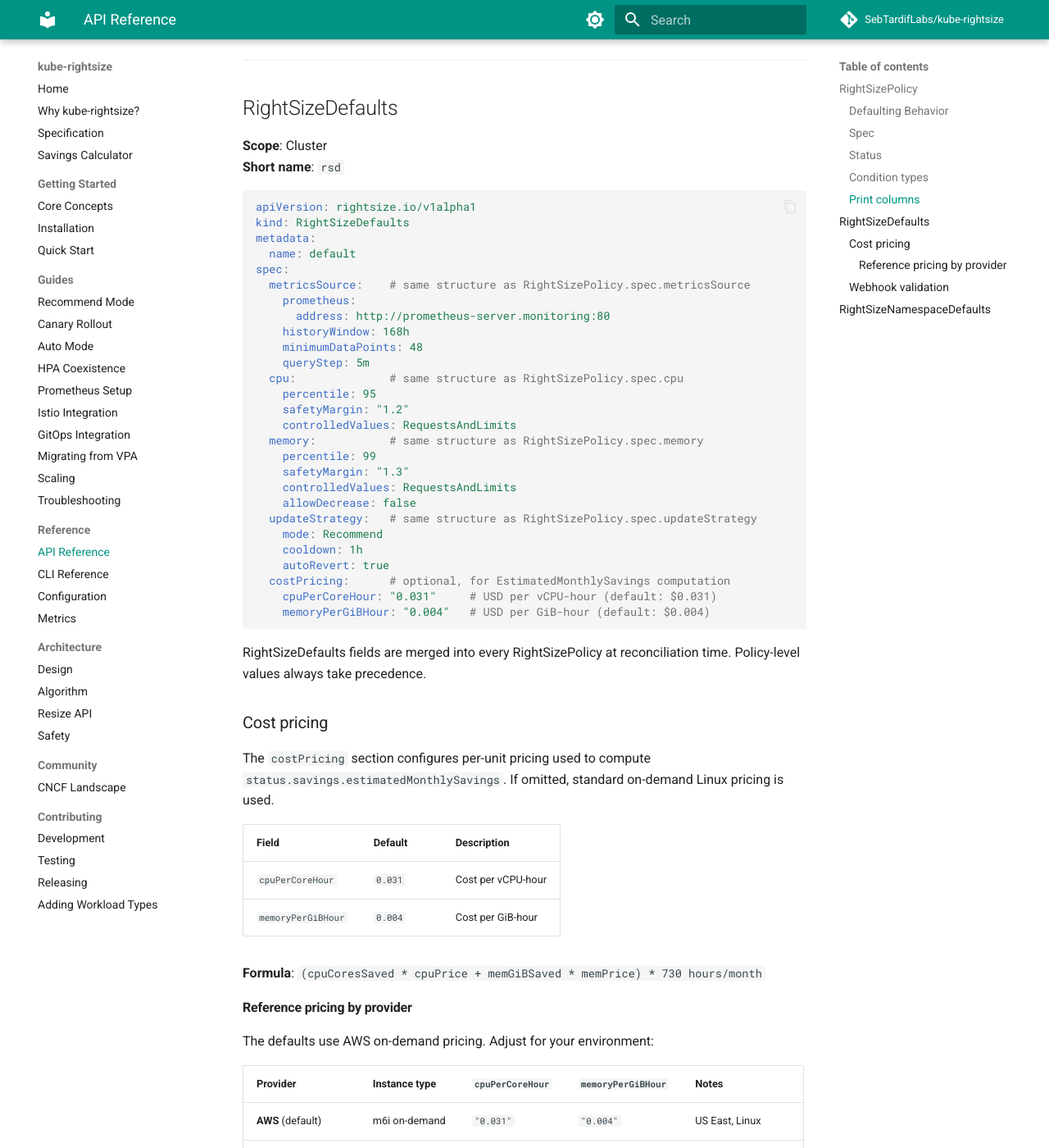
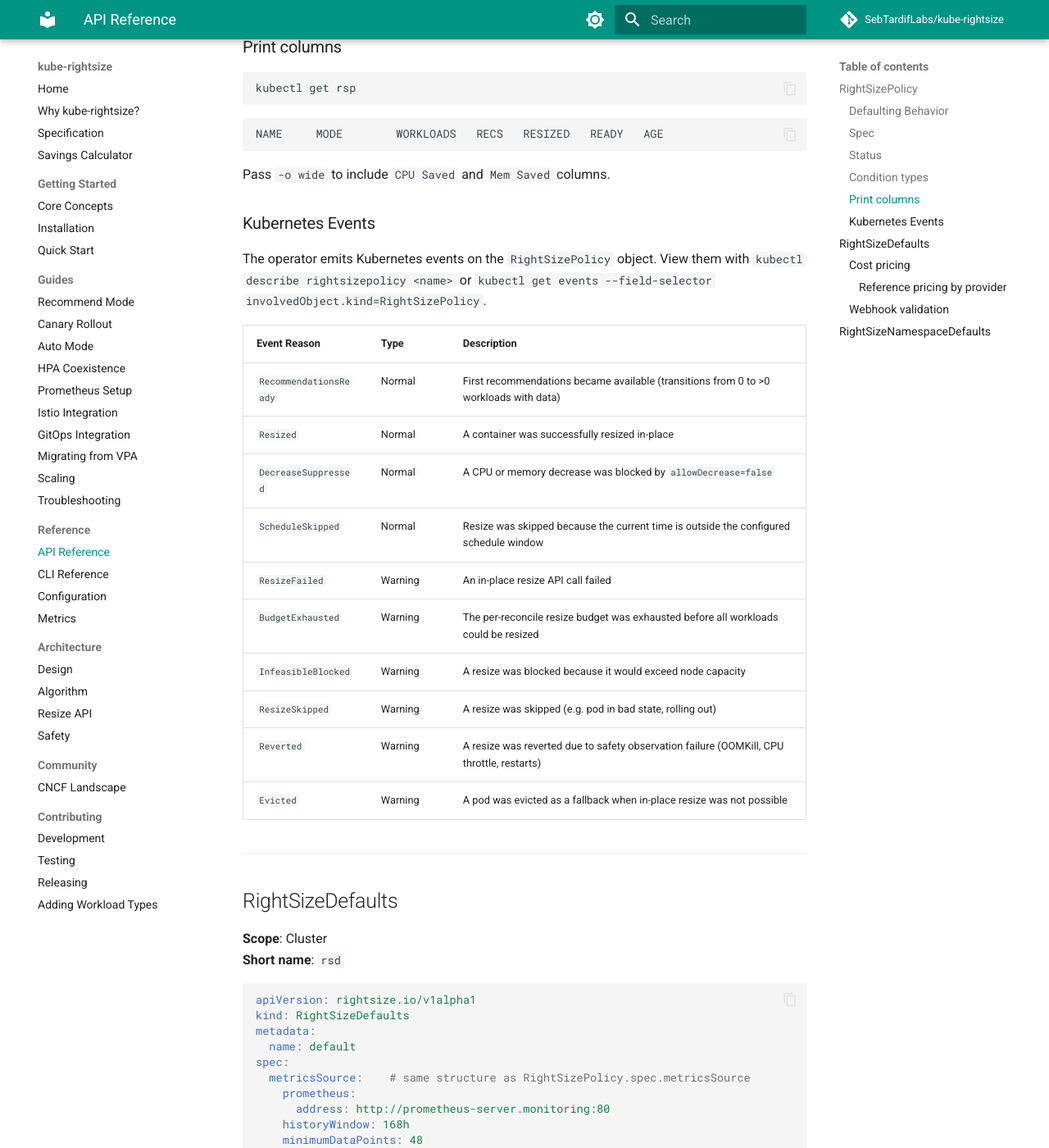
Before and after one commit to attune-io/attune, an MkDocs documentation site: the page built from docs/reference/api.md, in a window 1280 px wide and 1400 px high, scrolled down 4892 px. Shown: the whole window at 82% size. Built offline with MkDocs 1.6.1 and Material for MkDocs 9.7.7, drawn with Linux system fonts in a browser that asks for light colours; comment, search, counter and statistics services are not loaded; some of the changed text lies outside the part shown.

Commit message:
fix: stabilize DecreaseSuppressed events, document new savings fields and K8s events
Three fixes from cycle 2 audit:

1. DecreaseSuppressed event messages now use deterministic text (no
   fluctuating recommendation value). K8s event deduplication merges
   repeated occurrences into count++ instead of creating unique events.

2. API reference now documents the 3 new SavingsStatus fields:
   cpuRequestIncrease, memoryRequestIncrease, estimatedMonthlyCostIncrease.

3. API reference now has a Kubernetes Events table documenting all 10
   events the operator emits (RecommendationsReady, Resized,
   DecreaseSuppressed, ScheduleSkipped, ResizeFailed, BudgetExhausted,
   InfeasibleBlocked, ResizeSkipped, Reverted, Evicted).

4. TestComputeSavings_NoReduction now asserts cost-increase fields are
   populated for under-provisioned workloads.

Signed-off-by: Sebastien Tardif <sebtardif@ncf.ca>

````diff
--- a/docs/reference/api.md
+++ b/docs/reference/api.md
@@ -136,6 +136,9 @@
 | `savings.memoryRequestReduction` | `string` | Total memory request reduction (e.g. "2Gi") |
 | `savings.memoryRequestTotal` | `string` | Total current memory requests across all workloads (e.g. "2Gi") |
 | `savings.estimatedMonthlySavings` | `string` | Estimated monthly cost savings |
+| `savings.cpuRequestIncrease` | `string` | Total CPU increase for under-provisioned workloads (e.g. "500m") |
+| `savings.memoryRequestIncrease` | `string` | Total memory increase for under-provisioned workloads (e.g. "512Mi") |
+| `savings.estimatedMonthlyCostIncrease` | `string` | Estimated monthly cost increase for under-provisioned workloads |
 | `resizeHistory[].timestamp` | `Time` | When the resize occurred |
 | `resizeHistory[].workload` | `string` | Resized workload name |
 | `resizeHistory[].container` | `string` | Resized container name |
@@ -171,6 +174,25 @@
 ```
 
 Pass `-o wide` to include `CPU Saved` and `Mem Saved` columns.
+
+### Kubernetes Events
+
+The operator emits Kubernetes events on the `RightSizePolicy` object.
+View them with `kubectl describe rightsizepolicy <name>` or
+`kubectl get events --field-selector involvedObject.kind=RightSizePolicy`.
+
+| Event Reason | Type | Description |
+|---|---|---|
+| `RecommendationsReady` | Normal | First recommendations became available (transitions from 0 to >0 workloads with data) |
+| `Resized` | Normal | A container was successfully resized in-place |
+| `DecreaseSuppressed` | Normal | A CPU or memory decrease was blocked by `allowDecrease=false` |
+| `ScheduleSkipped` | Normal | Resize was skipped because the current time is outside the configured schedule window |
+| `ResizeFailed` | Warning | An in-place resize API call failed |
+| `BudgetExhausted` | Warning | The per-reconcile resize budget was exhausted before all workloads could be resized |
+| `InfeasibleBlocked` | Warning | A resize was blocked because it would exceed node capacity |
+| `ResizeSkipped` | Warning | A resize was skipped (e.g. pod in bad state, rolling out) |
+| `Reverted` | Warning | A resize was reverted due to safety observation failure (OOMKill, CPU throttle, restarts) |
+| `Evicted` | Warning | A pod was evicted as a fallback when in-place resize was not possible |
 
 ---
 
````
Also changed, not shown: 2 other files.
